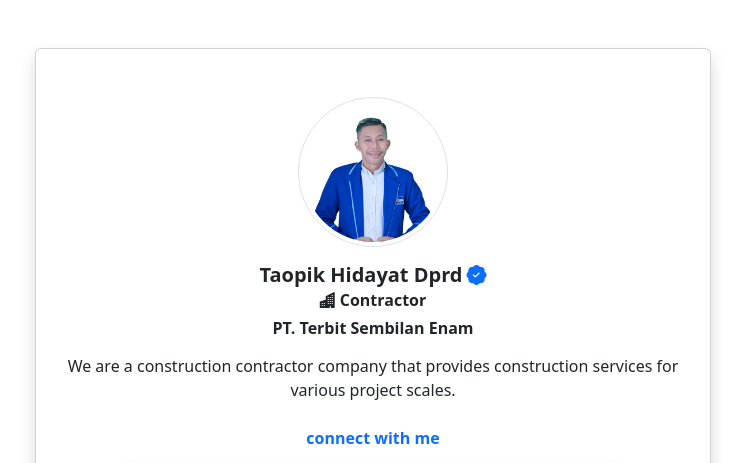
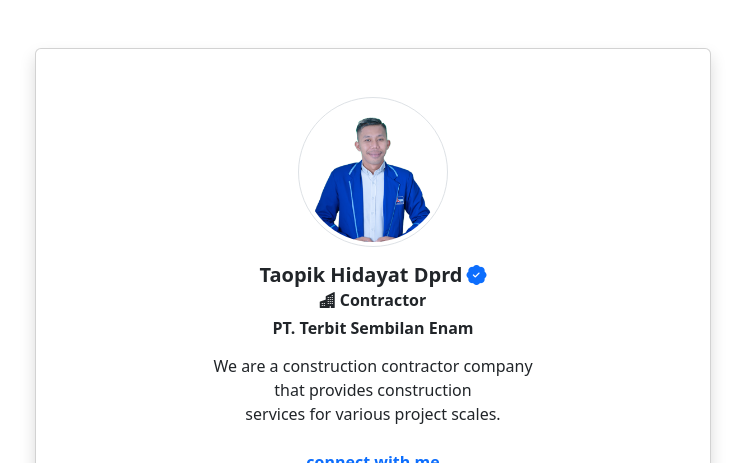
Before and after one commit to condrock/thy.github.io, a plain HTML site: page index.html in a window 1280 px wide. Shown: the top 463 px of the page, without its empty margins (267-1012 px from the left). Drawn offline with nearby package versions, Linux system fonts and the light colour scheme; a script that the page names is missing.

Commit message:
Add files via upload

```diff
--- a/index.html
+++ b/index.html
@@ -28,7 +28,7 @@
         <div class="mt-3 text-center">
           <h5 class="card-title fw-bold">Taopik Hidayat Dprd<i class="bi bi-patch-check-fill text-primary ms-1 fs-5"></i><br><i class="bi bi-buildings-fill me-1 fs-6"></i><span class="fs-6">Contractor</span></h5>
           <h6 class="card-title fw-bold">PT. Terbit Sembilan Enam</h6>
-          <p class="card-body p-2">We are a construction contractor company that provides construction services for various project scales.</p>
+          <p class="card-body p-2">We are a construction contractor company<br>that provides construction<br>services for various project scales.</p>
         </div>
   <!-- profil end -->
 
```
